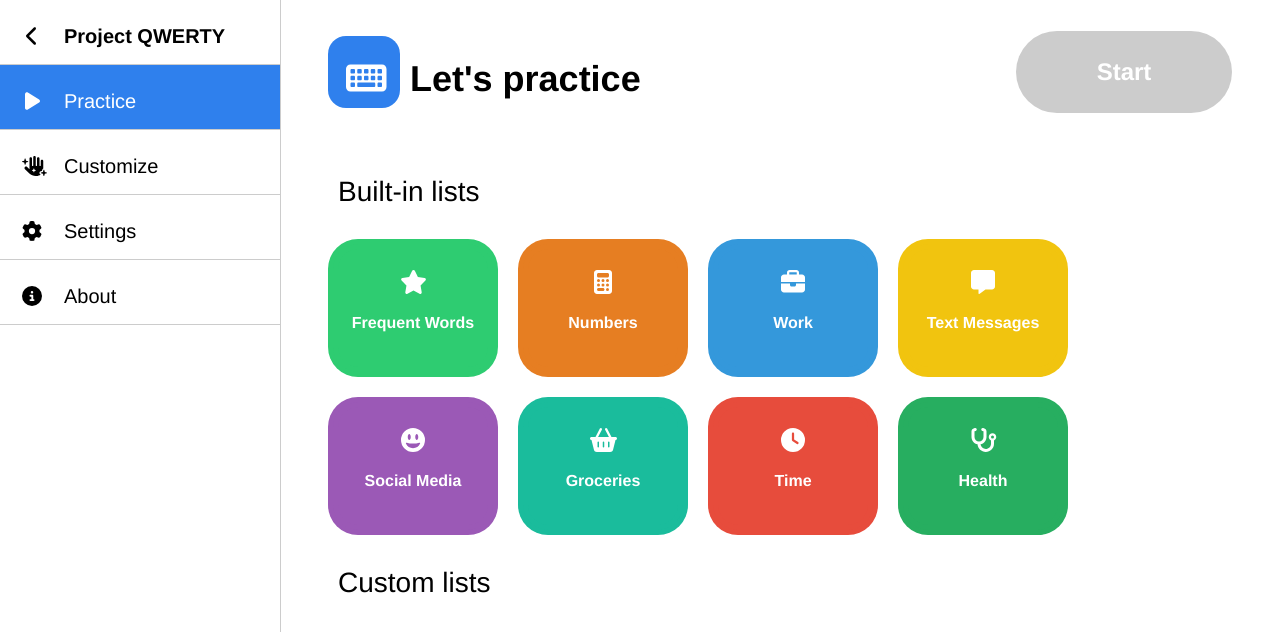
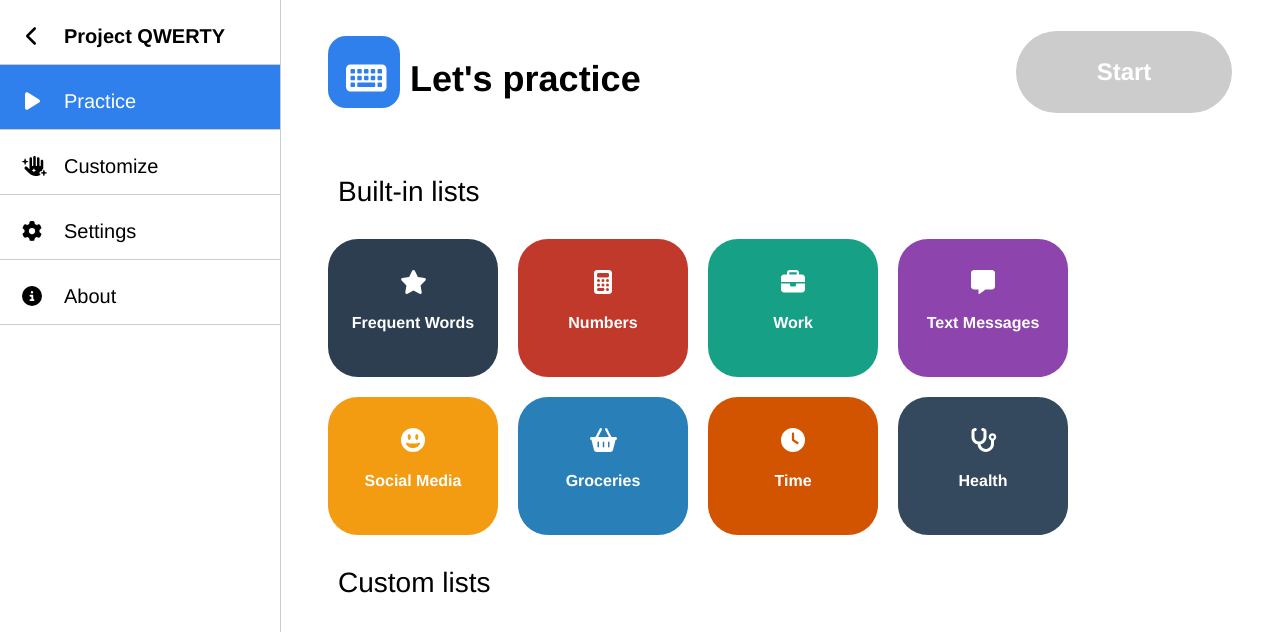
Before and after one commit to project-qwerty/project-qwerty, a Vue app: page /select-lists in a window 1280 px wide. Shown: the top 632 px of the page. Built offline with nearby package versions, Linux system fonts and the light colour scheme.

Commit message:
give the custom lists the nicer colour order

```diff
--- a/src/views/SelectLists.vue
+++ b/src/views/SelectLists.vue
@@ -25,7 +25,7 @@
             class="tile"
             :text="listName"
             :icon="inbuiltWordLists[listName].icon"
-            :colour="`var(--bright-colour-${(index % 16) + 1})`"
+            :colour="`var(--bright-colour-${15 - (index % 16) + 1})`"
             :enabled="listIsSelected(listName)"
             v-on:update="wordListClicked($event)" />
       </div>
@@ -37,7 +37,7 @@
             v-for="(listName, index) in customLists" v-bind:key="index"
             class="tile"
             :text="listName"
-            :colour="`var(--bright-colour-${15 - (index % 16) + 1})`"
+            :colour="`var(--bright-colour-${(index % 16) + 1})`"
             :enabled="listIsSelected(listName)"
             v-on:update="wordListClicked($event)" />
       </div>
```
